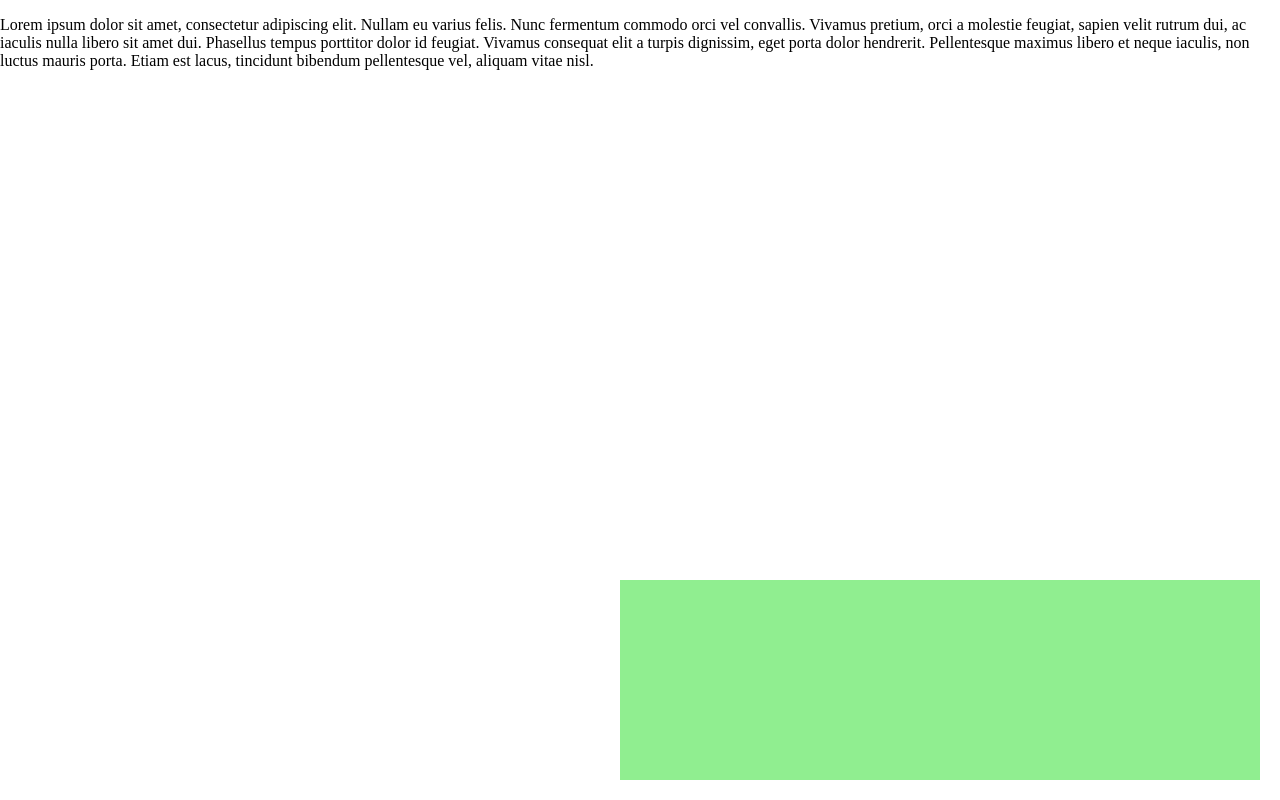
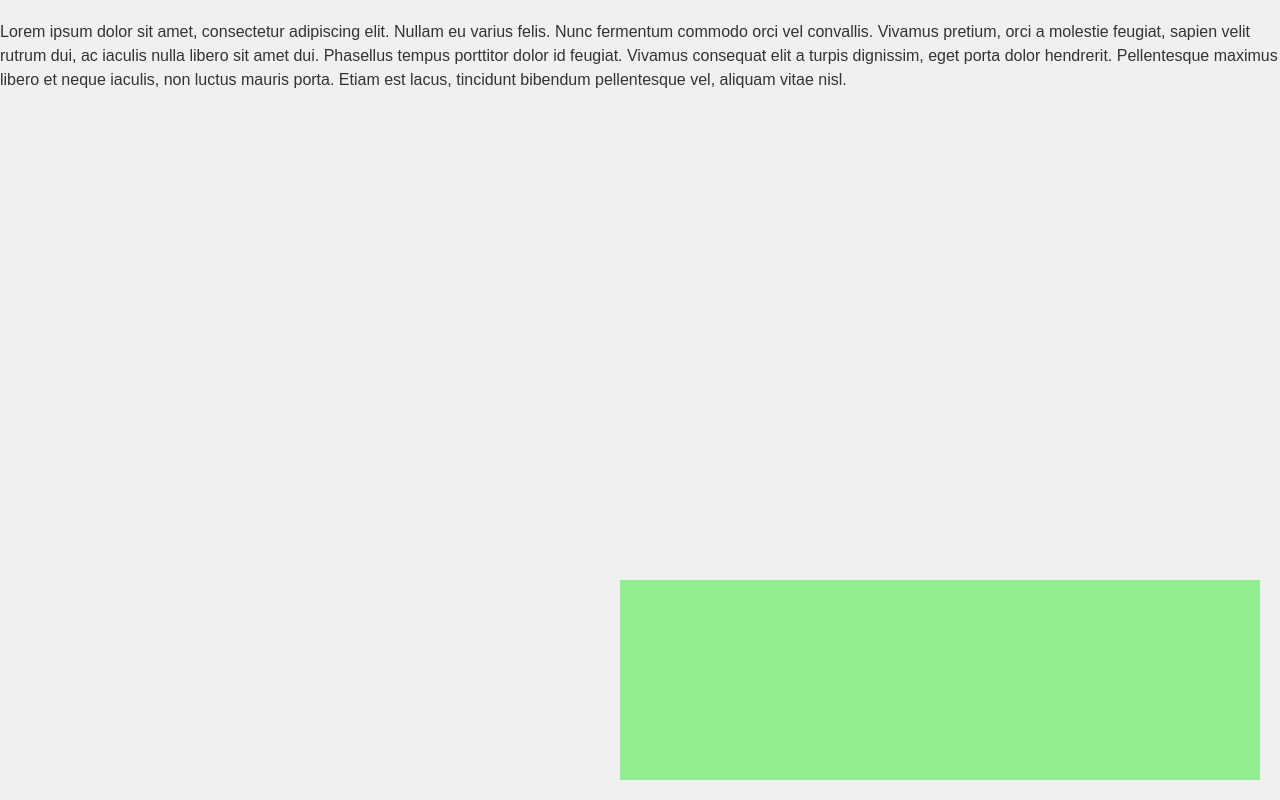
Before and after one commit to liza-leschenko/liza-leschenko.github.io, a plain HTML site: page pr4/index1.html in a window 1280 px wide. Drawn offline with Linux system fonts and the light colour scheme; files that its build step writes are made by us from their sources.

Commit message:
Update index1.html

```diff
--- a/pr4/index1.html
+++ b/pr4/index1.html
@@ -3,6 +3,8 @@
 <head>
     <meta charset="UTF-8">
     <meta name="viewport" content="width=device-width, initial-scale=1.0">
+    <link rel="stylesheet" type="text/css" href="style.css">
+    <link rel="stylesheet" type="text/css" href="normalise.css">
     <title>Parent-child</title>
 </head>
 <body>
```
